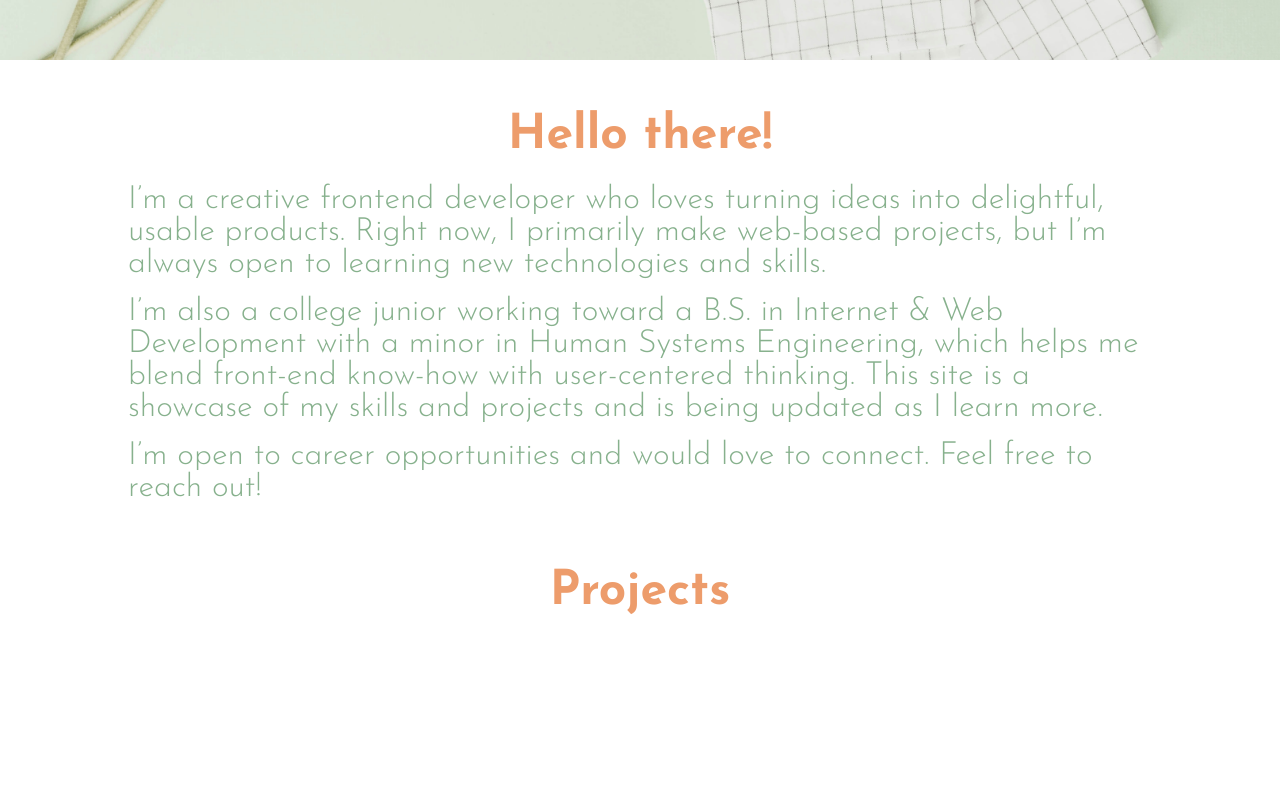
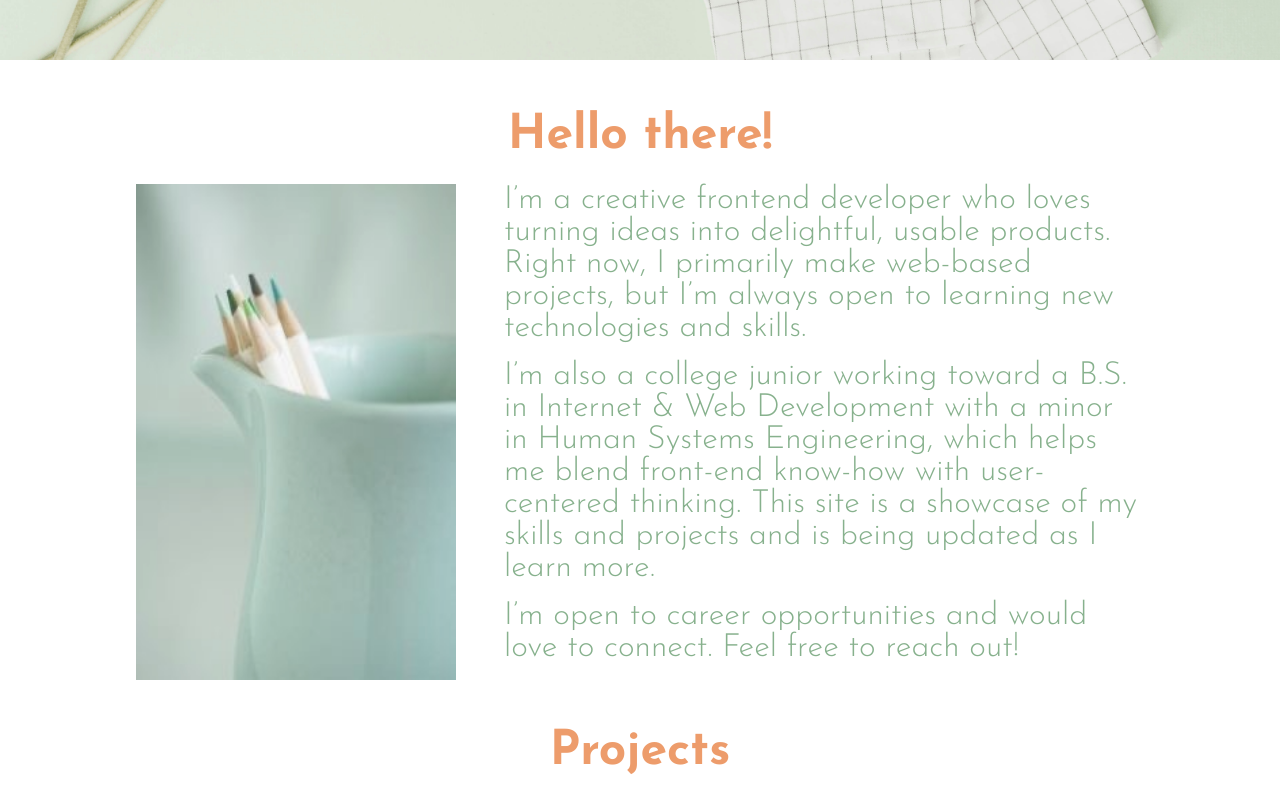
Before and after one commit to Shiela-P/Shiela-P.github.io, a React (Vite) app: page / in a window 1280 px wide. Shown: the part 793-1593 px from the top of the page. Before the commit the page ends 1433 px from the top, so only its background shows below. Built offline with nearby package versions, Linux system fonts and the light colour scheme.

Commit message:
Added an image to the baout section to add a bit more personality and story

```diff
--- a/src/About.jsx
+++ b/src/About.jsx
@@ -2,9 +2,14 @@ const About = () => {
     return (
         <div className="about">
             <h2>Hello there!</h2>
-            <p>I’m a creative frontend developer who loves turning ideas into delightful, usable products. Right now, I primarily make web-based projects, but I’m always open to learning new technologies and skills.</p>
-            <p>I’m also a college junior working toward a B.S. in Internet & Web Development with a minor in Human Systems Engineering, which helps me blend front-end know-how with user-centered thinking. This site is a showcase of my skills and projects and is being updated as I learn more.</p>
-            <p>I’m open to career opportunities and would love to connect. Feel free to reach out!</p>
+            <div className="about-flex">
+                <img src="src/assets/about.png" />
+                    <div>
+                        <p>I’m a creative frontend developer who loves turning ideas into delightful, usable products. Right now, I primarily make web-based projects, but I’m always open to learning new technologies and skills.</p>
+                        <p>I’m also a college junior working toward a B.S. in Internet & Web Development with a minor in Human Systems Engineering, which helps me blend front-end know-how with user-centered thinking. This site is a showcase of my skills and projects and is being updated as I learn more.</p>
+                        <p>I’m open to career opportunities and would love to connect. Feel free to reach out!</p>
+                    </div>
+            </div>
         </div>
      );
 }
--- a/src/index.css
+++ b/src/index.css
@@ -88,3 +88,20 @@ p{
   font-size: 3.1em;
 
 }
+
+.about-flex{
+  display: flex;
+  gap: 3em;
+  margin: 0 auto;
+  justify-content: center;
+}
+
+.about img{
+  width: 20em;
+  height: auto;
+
+}
+.about p{
+  margin: 0 0 0.5em 0;
+  width: 20em;
+}
```
Also changed, not shown: src/assets/about.png (added), 1 other file (tests, documents, lock files or other folders).
